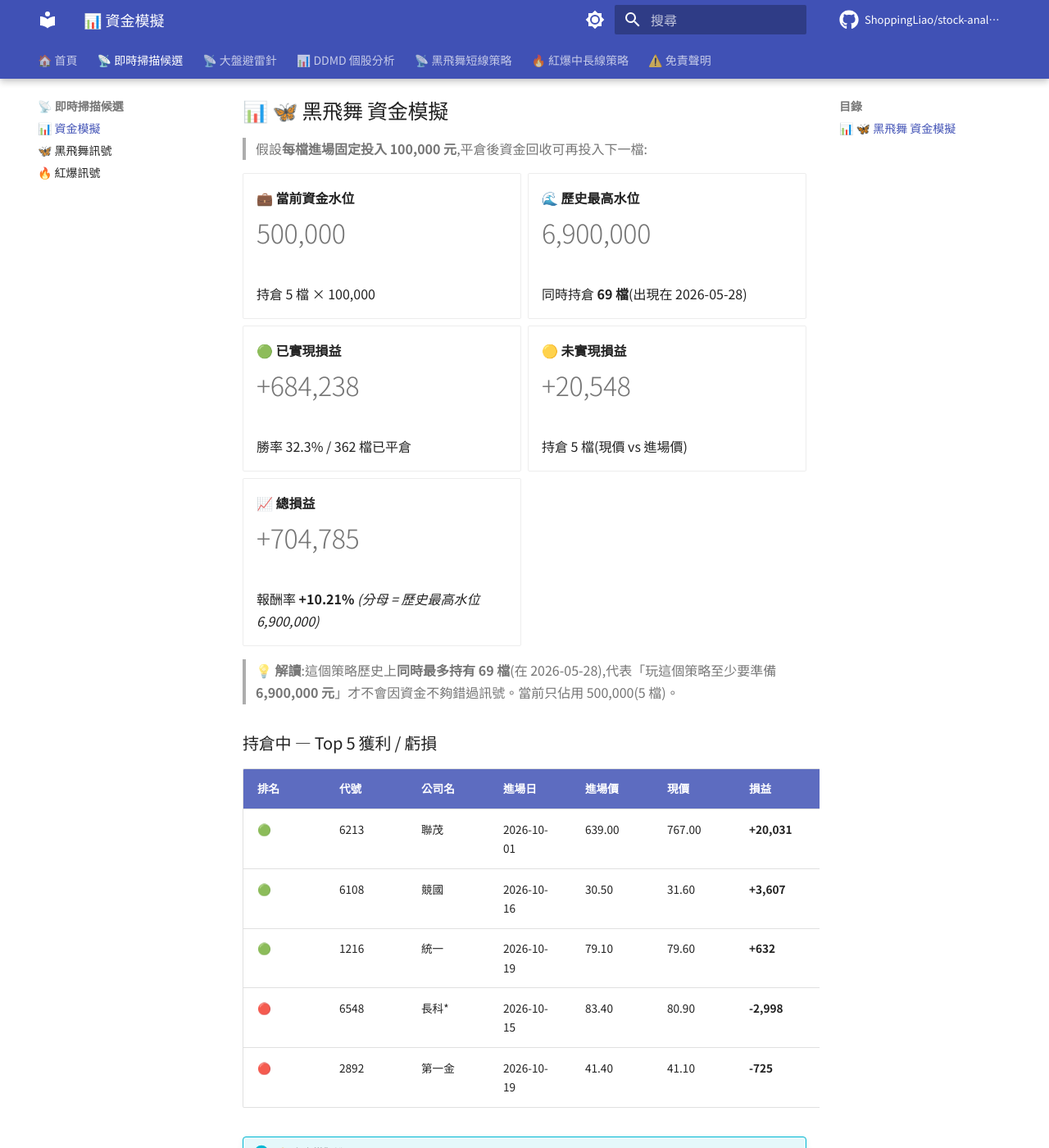
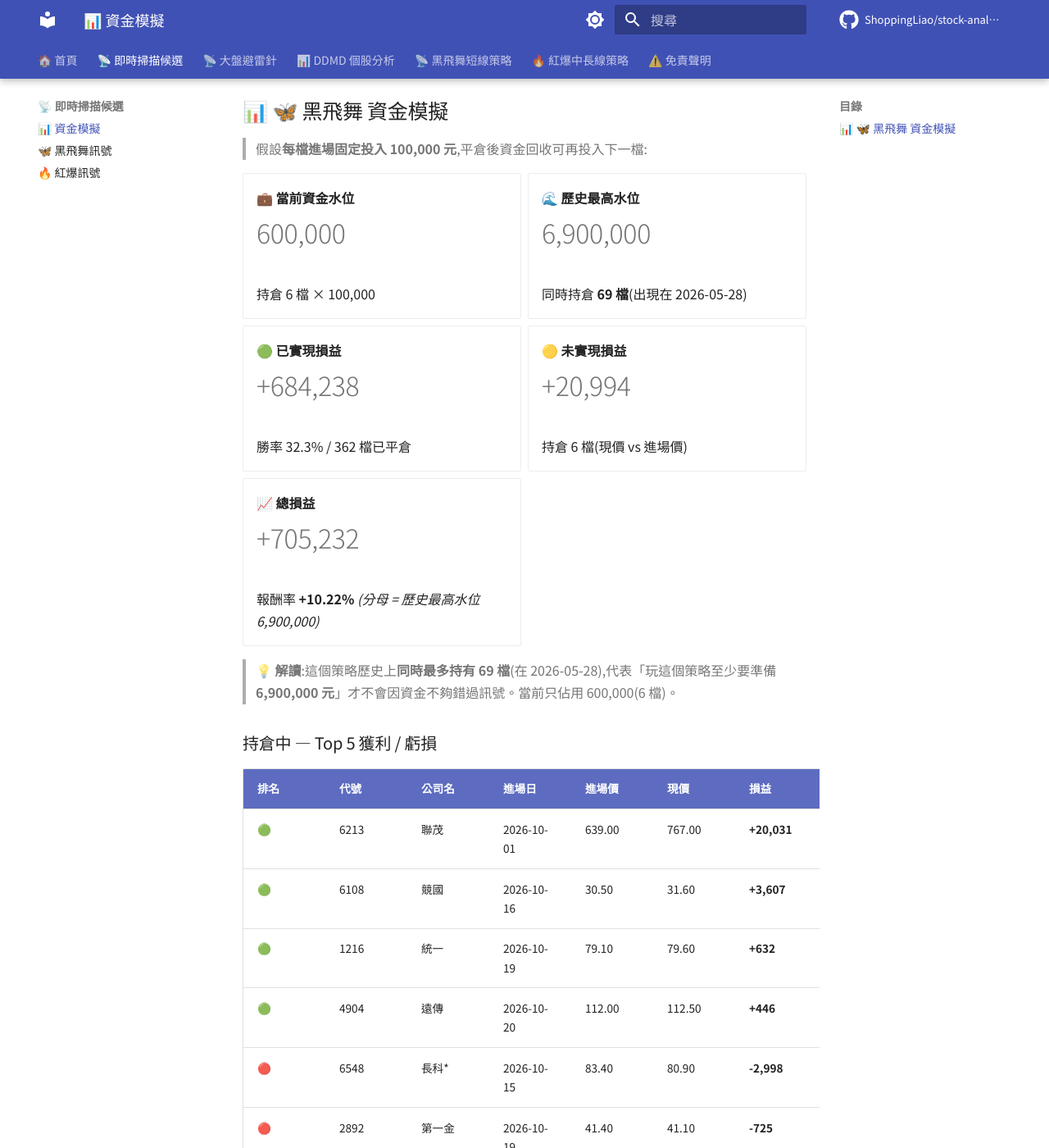
Before and after one commit to ShoppingLiao/stock-analysis-public, an MkDocs documentation site: the page built from docs/signals_capital.md, in a window 1280 px wide and 1400 px high, scrolled down 359 px. Shown: the whole window at 82% size. Built offline with MkDocs 1.6.1 and Material for MkDocs 9.7.7, drawn with Linux system fonts in a browser that asks for light colours; comment, search, counter and statistics services are not loaded; some of the changed text lies outside the part shown.

Commit message:
docs(signals): update BB + RB + capital (2026-10-20)

```diff
--- a/docs/signals_capital.md
+++ b/docs/signals_capital.md
@@ -17,9 +17,9 @@
 
 -   **💼 當前資金水位**
 
-    # 500,000
+    # 600,000
 
-    持倉 5 檔 × 100,000
+    持倉 6 檔 × 100,000
 
 -   **🌊 歷史最高水位**
 
@@ -35,19 +35,19 @@
 
 -   **🟡 未實現損益**
 
-    # +20,548
+    # +20,994
 
-    持倉 5 檔(現價 vs 進場價)
+    持倉 6 檔(現價 vs 進場價)
 
 -   **📈 總損益**
 
-    # +704,785
+    # +705,232
 
-    報酬率 **+10.21%** _(分母 = 歷史最高水位 6,900,000)_
+    報酬率 **+10.22%** _(分母 = 歷史最高水位 6,900,000)_
 
 </div>
 
-> **💡 解讀**:這個策略歷史上**同時最多持有 69 檔**(在 2026-05-28),代表「玩這個策略至少要準備 **6,900,000 元**」才不會因資金不夠錯過訊號。當前只佔用 500,000(5 檔)。
+> **💡 解讀**:這個策略歷史上**同時最多持有 69 檔**(在 2026-05-28),代表「玩這個策略至少要準備 **6,900,000 元**」才不會因資金不夠錯過訊號。當前只佔用 600,000(6 檔)。
 
 ### 持倉中 — Top 5 獲利 / 虧損
 
@@ -56,6 +56,7 @@
 | 🟢 | 6213 | 聯茂 | 2026-10-01 | 639.00 | 767.00 | **+20,031** | **+20.03%** |
 | 🟢 | 6108 | 競國 | 2026-10-16 | 30.50 | 31.60 | **+3,607** | **+3.61%** |
 | 🟢 | 1216 | 統一 | 2026-10-19 | 79.10 | 79.60 | **+632** | **+0.63%** |
+| 🟢 | 4904 | 遠傳 | 2026-10-20 | 112.00 | 112.50 | **+446** | **+0.45%** |
 | 🔴 | 6548 | 長科* | 2026-10-15 | 83.40 | 80.90 | **-2,998** | **-3.00%** |
 | 🔴 | 2892 | 第一金 | 2026-10-19 | 41.40 | 41.10 | **-725** | **-0.72%** |
 
@@ -134,9 +135,9 @@
 
 -   **💼 當前資金水位**
 
-    # 5,800,000
+    # 5,900,000
 
-    BB 500,000 + RB 5,300,000
+    BB 600,000 + RB 5,300,000
 
 -   **🌊 兩策略歷史最高水位**
 
@@ -152,13 +153,13 @@
 
 -   **🟡 未實現損益**
 
-    # +493,116
+    # +493,562
 
-    BB +20,548 + RB +472,568
+    BB +20,994 + RB +472,568
 
 -   **📈 總損益**
 
-    # +421,622
+    # +422,068
 
     報酬率 **+1.85%** _(分母 = 兩策略歷史最高水位)_
 
```
Also changed, not shown: docs/signals_black_butterfly.md (+3 -1 lines).
